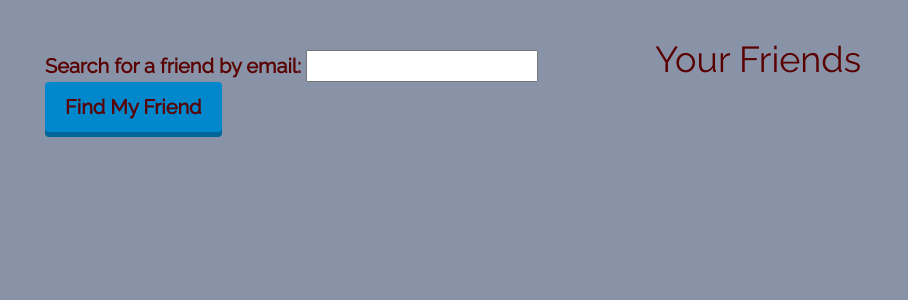
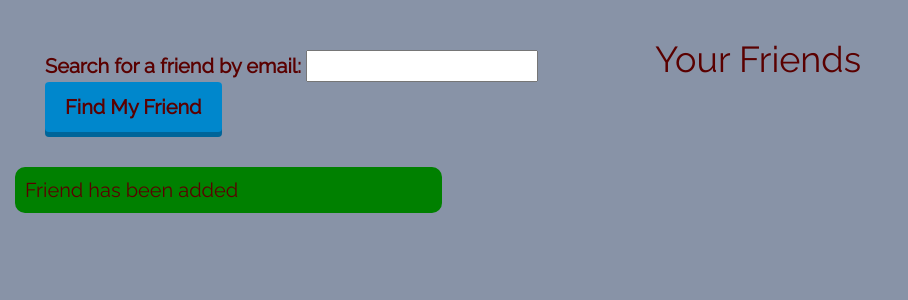
Before and after one commit to tarzioo/weather_app, a Flask app: template templates/friends.html in a window 1280 px wide. Shown: the part 172-472 px from the top of the page, without its empty margins (0-908 px from the left). Run offline with Flask 2, Linux system fonts and the light colour scheme; the template is opened without the code that fills it, so the values that code supplies are empty; some libraries are stand-ins or nearby versions.

Commit message:
added friend added alert div

```diff
--- a/static/styles.css
+++ b/static/styles.css
@@ -174,3 +174,12 @@ body {
     padding: 10px;
     border-radius: 10px;
 }
+
+
+.alert-friend-added {
+    background-color: green;
+    border-radius: 10px;
+    width: 70%;
+    padding: 10px;
+
+}
--- a/static/weather.js
+++ b/static/weather.js
@@ -24,7 +24,6 @@ $("#button-zipcode").on("click", changeZipcode);
 
 
 function showNewUpdate(result) {
-    alert("New post updated");
 }
 
 function postUpdate(evt) {
@@ -66,7 +65,6 @@ function showSearchComplete(user) {
 
 
 function showFriendAdded(result) {
-    alert("Friend has been added");
 
 
 }
--- a/templates/friends.html
+++ b/templates/friends.html
@@ -8,8 +8,9 @@
                 <button id="button-friend-search" type="button">Find My Friend</button>
             </label>
         </div>
-        <div id ="friend-search-results"></div>
-        <div id ="successFriendAdded"></div>
+        <div id="friend-search-results"></div>
+        <div id="successFriendAdded"></div>
+        <div class="alert-friend-added">Friend has been added</div>
     </div>
     <div class="col-xs-6">
         <h1>Your Friends</h1>
```
